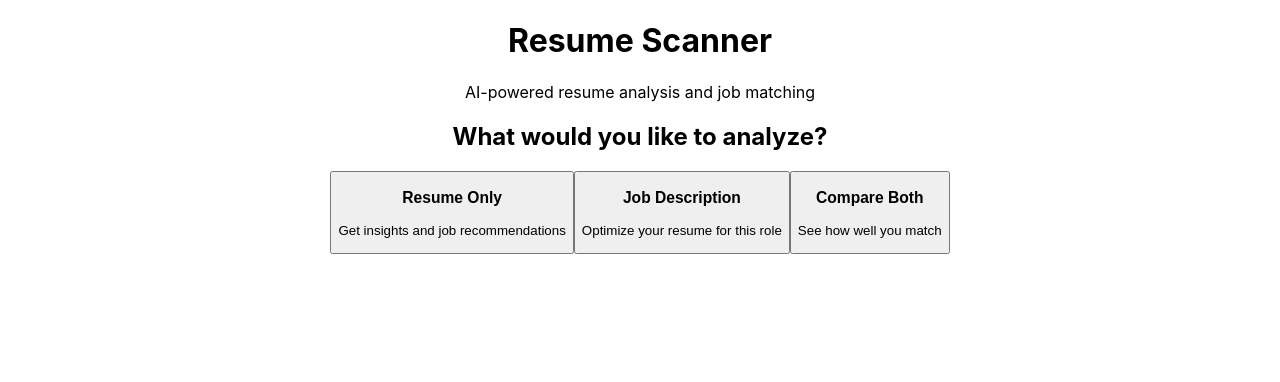
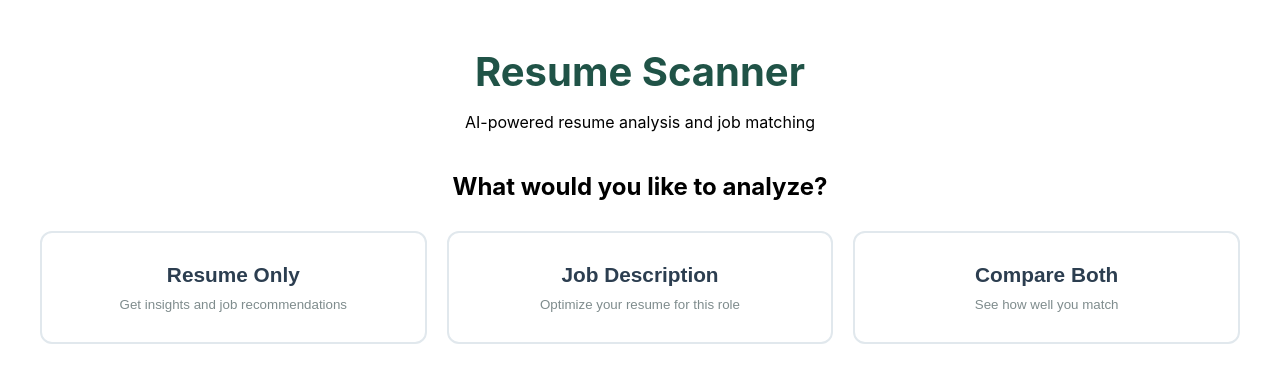
Before and after one commit to anslyj/resume-analyzer, a React (Create React App) app in the folder frontend/: page / in a window 1280 px wide. Shown: the top 382 px of the page. Built offline with nearby package versions, Linux system fonts and the light colour scheme.

Commit message:
updated app css

```diff
--- a/frontend/src/App.css
+++ b/frontend/src/App.css
@@ -1,38 +1,54 @@
 .App {
+  max-width: 1200px;
+  margin: 0 auto;
+  padding: 20px;
+  font-family: -apple-system, BlinkMacSystemFont, 'Segoe UI', 'Times New Roman', Times, serif;
+}
+
+.app-header {
+  text-align: center;
+  margin-bottom: 40px;
+}
+
+.app-header h1 {
+  color: #205347;
+  font-size: 2.5rem;
+  margin-bottom: 10px;
+}
+
+.analysis-selector {
   text-align: center;
 }
 
-.App-logo {
-  height: 40vmin;
-  pointer-events: none;
+.option-cards {
+  display: grid;
+  grid-template-columns: repeat(auto-fit, minmax(250px, 1fr));
+  gap: 20px;
+  margin-top: 30px;
 }
 
-@media (prefers-reduced-motion: no-preference) {
-  .App-logo {
-    animation: App-logo-spin infinite 20s linear;
-  }
+.option-card {
+  background: white;
+  border: 2px solid #e1e8ed;
+  border-radius: 12px;
+  padding: 30px 20px;
+  cursor: pointer;
+  transition: all 0.3s ease;
 }
 
-.App-header {
-  background-color: #282c34;
-  min-height: 100vh;
-  display: flex;
-  flex-direction: column;
-  align-items: center;
-  justify-content: center;
-  font-size: calc(10px + 2vmin);
-  color: white;
+.option-card:hover {
+  border-color: #165b89;
+  transform: translateY(-2px);
+  box-shadow: 0 4px 12px rgba(52, 152, 219, 0.15);
 }
 
-.App-link {
-  color: #61dafb;
+.option-card h3 {
+  margin: 0 0 10px 0;
+  color: #2c3e50;
+  font-size: 1.3rem;
 }
 
-@keyframes App-logo-spin {
-  from {
-    transform: rotate(0deg);
-  }
-  to {
-    transform: rotate(360deg);
-  }
+.option-card p {
+  margin: 0;
+  color: #7f8c8d;
 }
```
